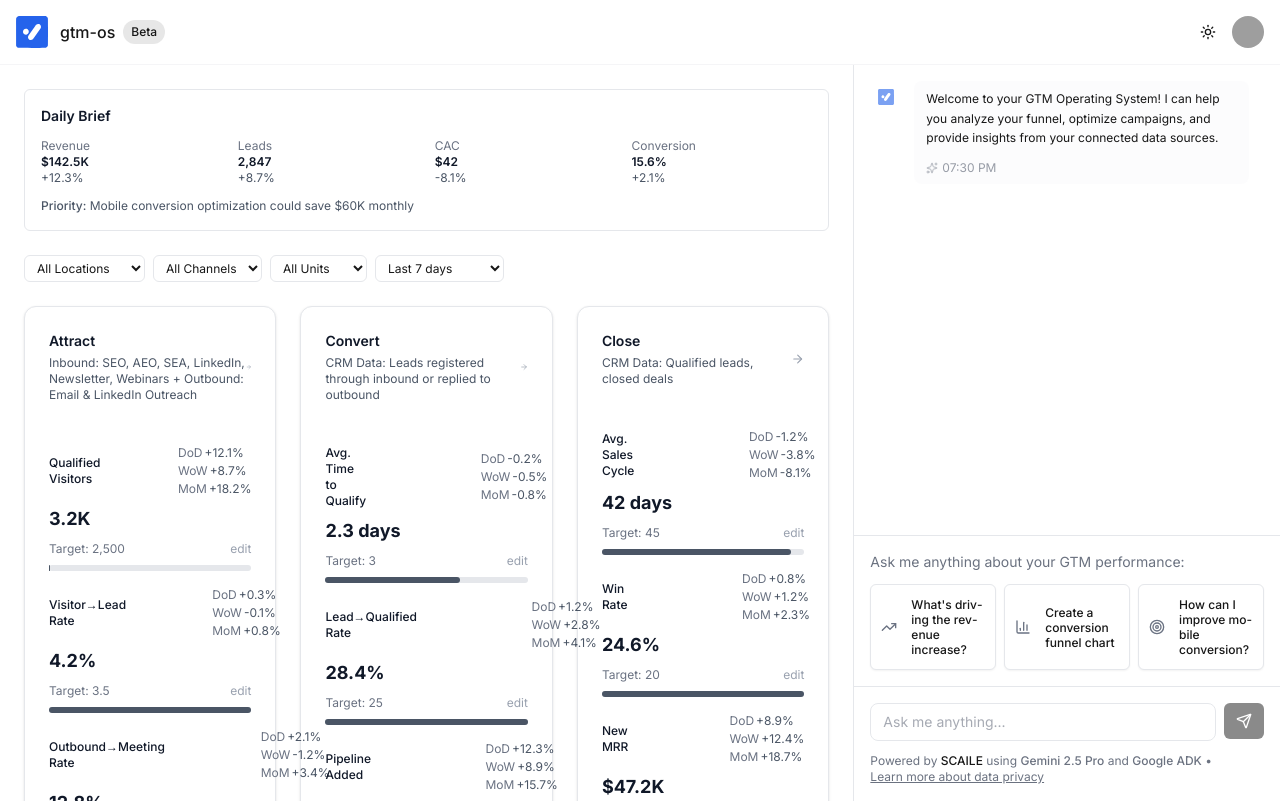
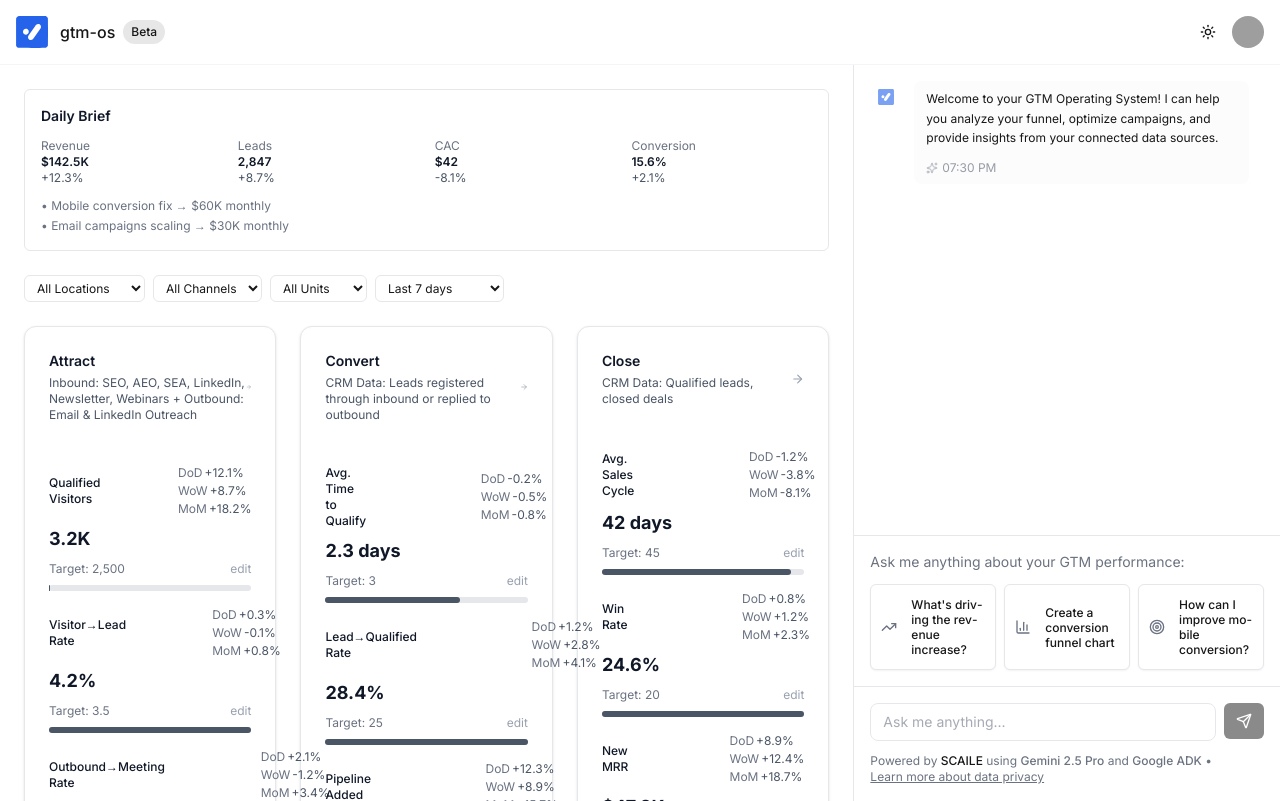
Before and after one commit to SCAILE-it/gtm-os, a Next.js app: page / in a window 1280 px wide. Built offline with nearby package versions, Linux system fonts and the light colour scheme; grey boxes are pictures that could not be loaded.

Commit message:
Clean Daily Brief - bullet points, less intrusive positioning

```diff
--- a/src/components/dashboard/gtm-dashboard.tsx
+++ b/src/components/dashboard/gtm-dashboard.tsx
@@ -318,8 +318,9 @@ export function GTMDashboard() {
             <div className="text-gray-600 dark:text-gray-400">+2.1%</div>
           </div>
         </div>
-        <div className="mt-3 text-xs text-gray-600 dark:text-gray-400">
-          <span className="font-medium">Priority:</span> Mobile conversion optimization could save $60K monthly
+        <div className="mt-3 text-xs text-gray-500 dark:text-gray-500 space-y-1">
+          <div>• Mobile conversion fix → $60K monthly</div>
+          <div>• Email campaigns scaling → $30K monthly</div>
         </div>
       </div>
 
```
